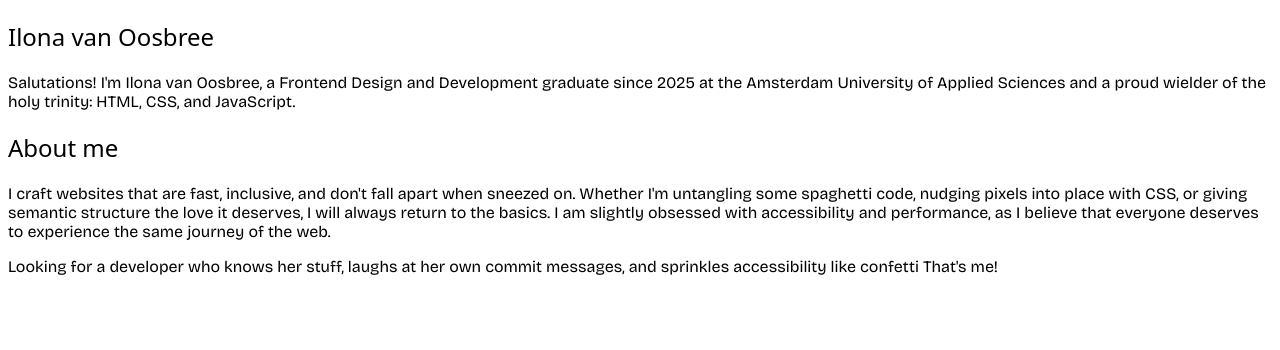
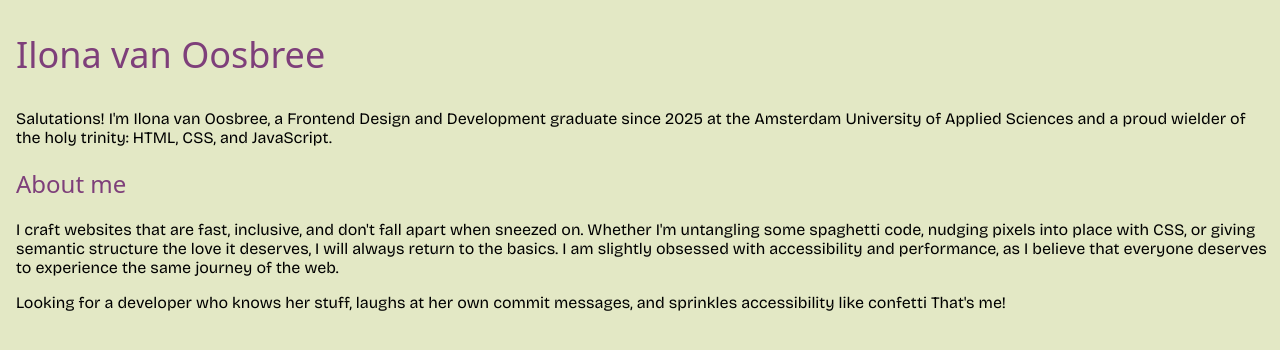
Before and after one commit to smolgeorgie/my-portfolio, a SvelteKit app: page / in a window 1280 px wide. Shown: the top 350 px of the page. Built offline with nearby package versions, Linux system fonts and the light colour scheme; a web font is replaced by a local one.

Commit message:
color decisions

```diff
--- a/src/components/Intro.svelte
+++ b/src/components/Intro.svelte
@@ -13,3 +13,21 @@
         <p>Looking for a developer who knows her stuff, laughs at her own commit messages, and sprinkles accessibility like confetti That's me!</p>
     </section>
 </main>
+
+<style>
+
+    main {
+        margin-left: .5rem;
+    }
+
+    .hero {
+         h1 {
+            font-size: var(--font-size-h1);
+         }
+
+          p {
+            font-size: var(--font-size-p);
+         }
+
+    }
+</style>
--- a/static/global.css
+++ b/static/global.css
@@ -17,6 +17,7 @@ body {
     font-weight: 400;
     font-style: normal;
     font-variation-settings: "wdth" 100;
+    background-color: #E3E8C5;
 }
 
 /* Heading styles */
@@ -24,6 +25,7 @@ h1, h2, h3, h4, h5, h6 {
     font-family: var(--font-family-heading);
     font-weight: 400;
     font-style: normal;
+    color:	#7E3F7A;
 }
 
 /* Utility classes for Bricolage Grotesque */
```
